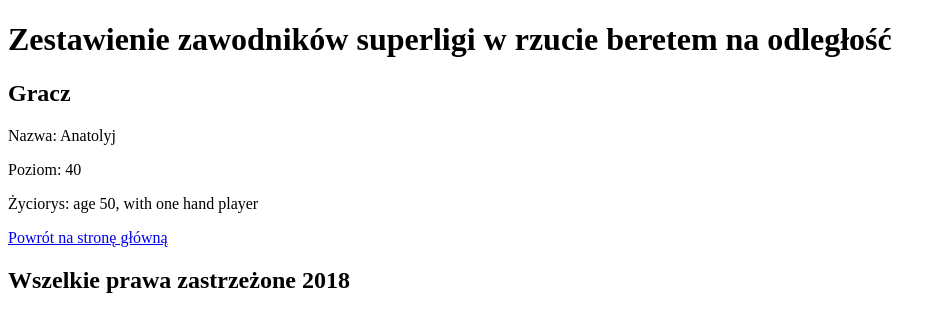
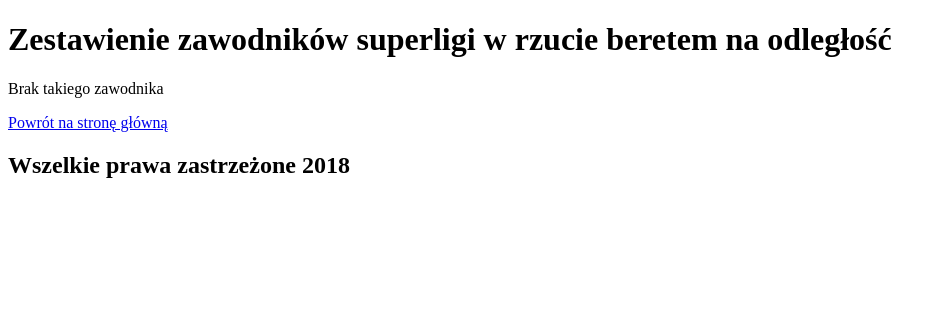
Before and after one commit to Pablo-Es/zadania-js, a React (Create React App) app in the folder zadanie-11/: page /player/0 in a window 1280 px wide. Shown: the top 332 px of the page, without its empty margins (0-946 px from the left). Built offline with nearby package versions, Linux system fonts and the light colour scheme.

Commit message:
ready to review @pukie

```diff
--- a/zadanie-11/src/components/Main.js
+++ b/zadanie-11/src/components/Main.js
@@ -17,7 +17,6 @@ export default  () => {
     const state = {
         showCheckboxes: false,
     };
-    const playersIds = Object.keys(players);
     return <React.Fragment>
     <Table>
         <TableHeader displaySelectAll={state.showCheckboxes}>
@@ -27,9 +26,9 @@ export default  () => {
             </TableRow>
         </TableHeader>
         <TableBody displayRowCheckbox={state.showCheckboxes}>
-            {playersIds.map(id => <TableRow key={id}>
-                <TableRowColumn><Link to={`/player/${id}`}>{players[id].name}</Link></TableRowColumn>
-                <TableRowColumn>{players[id].level}</TableRowColumn>
+            {players.map(player => <TableRow key={player.id}>
+                <TableRowColumn><Link to={`/player/${player.id}`}>{player.name}</Link></TableRowColumn>
+                <TableRowColumn>{player.level}</TableRowColumn>
             </TableRow>)}
         </TableBody>
     </Table>
--- a/zadanie-11/src/components/Player.js
+++ b/zadanie-11/src/components/Player.js
@@ -3,9 +3,9 @@ import players from '../data/players';
 import { Link } from 'react-router-dom';
 
 export default (props) => {
-    const playerToDisplay = props.match.params.id;
-    const player = players[playerToDisplay];
-    return player?
+    const playerToDisplay = parseFloat(props.match.params.id);
+    const player = players.find(player => player.id === playerToDisplay);
+    return player ?
         <React.Fragment>
         <h2>Gracz</h2>
             <p>Nazwa: {player.name}</p>
@@ -14,5 +14,8 @@ export default (props) => {
         <Link to='/'>Powrót na stronę główną</Link>
     </React.Fragment>
         :
-        <p>Brak zawodnika</p>
+        <React.Fragment>
+        <p>Brak takiego zawodnika</p>
+    <Link to='/'>Powrót na stronę główną</Link>
+        </React.Fragment>
 }
```
